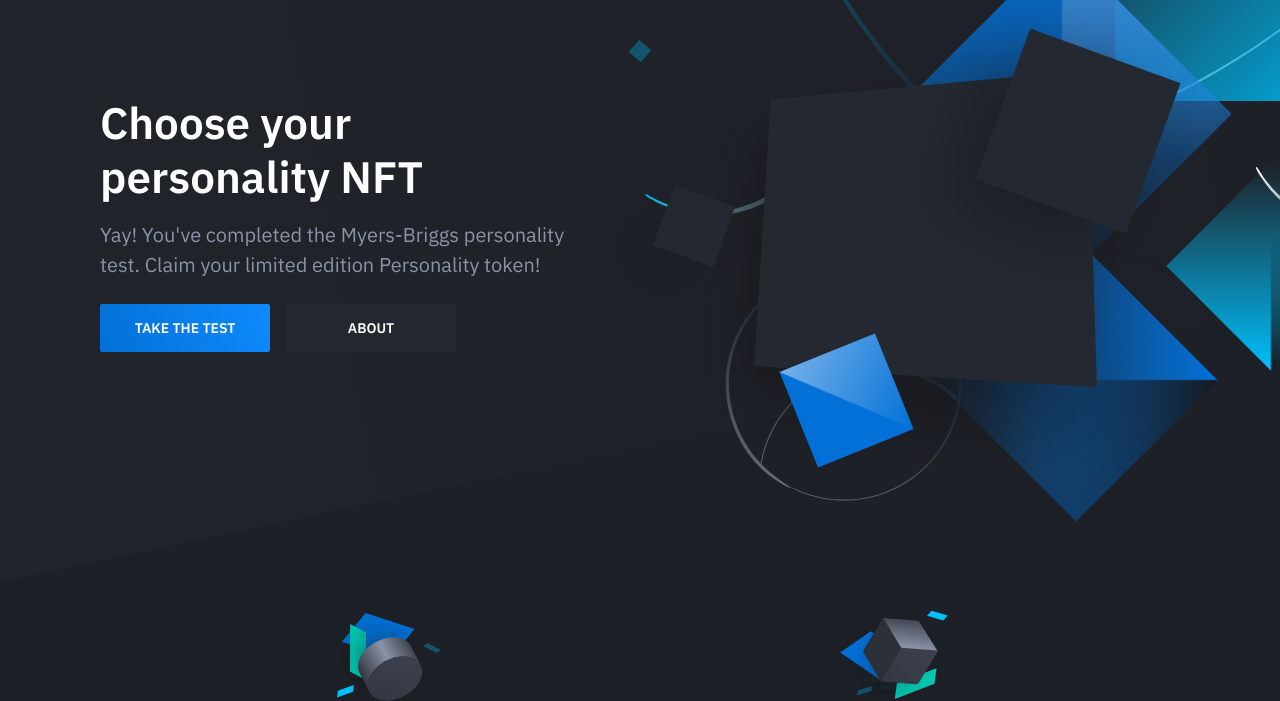
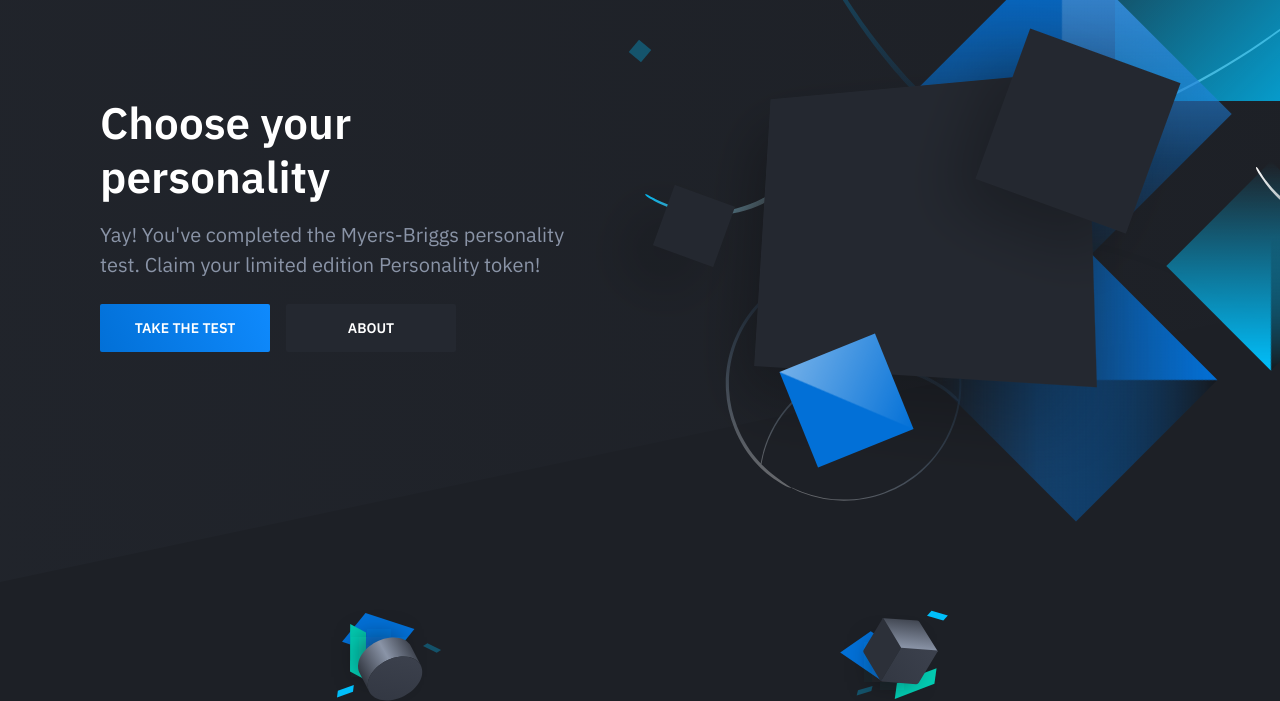
Before and after one commit to JacobJ215/personality-market, a website: page frontend/index.html in a window 1280 px wide. Shown: the part 118-819 px from the top of the page. Drawn offline with nearby package versions, Linux system fonts and the light colour scheme; a script that the page names is missing.

Commit message:
Update index.html

```diff
--- a/frontend/index.html
+++ b/frontend/index.html
@@ -32,7 +32,7 @@
                 <div class="container">
                     <div class="hero-inner">
 						<div class="hero-copy">
-	          	            <h1 class="hero-title mt-0">Choose your personality NFT</h1>
+	          	            <h1 class="hero-title mt-0">Choose your personality </h1>
 	                        <p class="hero-paragraph">Yay! You've completed the Myers-Briggs personality test. Claim your limited edition Personality token!</p>
 	                        <div class="hero-cta"><a class="button button-primary" href="https://www.16personalities.com/free-personality-test" target=_blank>Take the test</a><a class="button" href="https://github.com/eml33530/Project_3" target="_blank">About</a></div>
 						</div>
```
